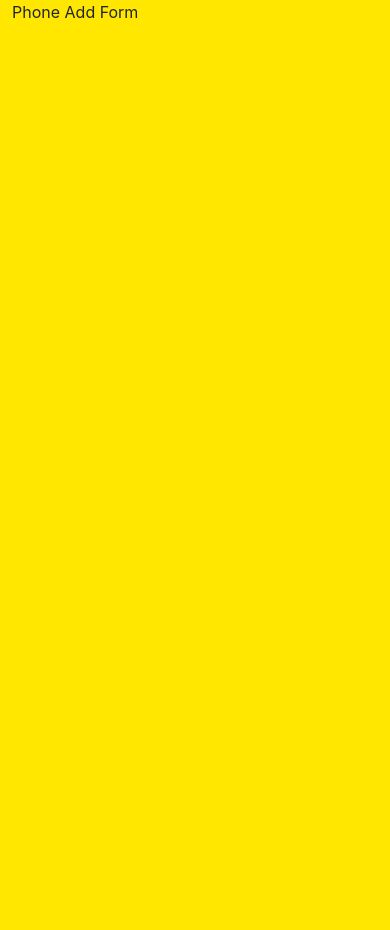
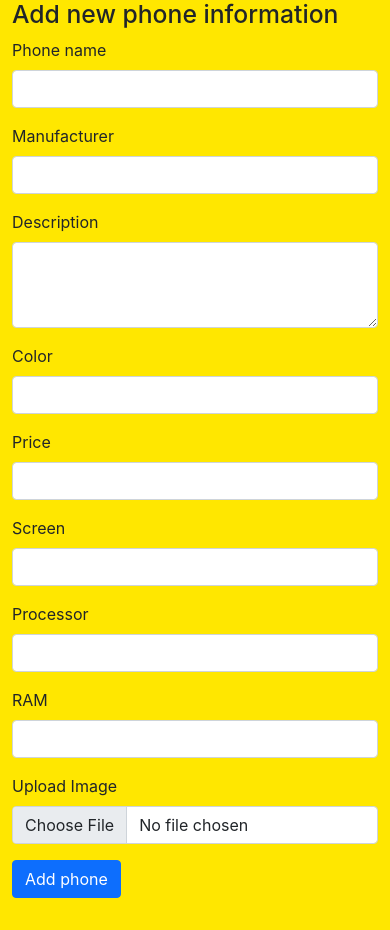
Before and after one commit to acalvom/phone-catalog-react, a React (Create React App) app: page /add in a window 390 px wide. Before the commit the page ends 844 px from the top, so only its background shows below. Built offline with nearby package versions, Linux system fonts and the light colour scheme.

Commit message:
Add form with phone info fields #8

```diff
--- a/src/components/PhoneAdd.jsx
+++ b/src/components/PhoneAdd.jsx
@@ -1,10 +1,79 @@
 import React from 'react';
 import {Container} from "react-bootstrap";
+import {useForm} from "react-hook-form";
 
 const PhoneAdd = () => {
+    const {register, handleSubmit, formState: {errors}} = useForm();
+    const onSubmit = data => console.log(data);
+
     return (
         <Container>
-            Phone Add Form
+            <h2>Add new phone information</h2>
+            <form onSubmit={handleSubmit(onSubmit)}>
+                <div className="mb-3">
+                    <label htmlFor="phoneName" className="form-label">Phone name</label>
+                    <input type="text" className="form-control" id="phoneName"
+                           {...register("phoneName", {required: true})}/>
+                    {errors.phoneName && "Phone name is required"}
+                </div>
+
+                <div className="mb-3">
+                    <label htmlFor="phoneManufacturer" className="form-label">Manufacturer</label>
+                    <input type="text" className="form-control" id="phoneManufacturer"
+                           {...register("phoneManufacturer", {required: true})}/>
+                    {errors.manufacturer && "Phone manufacturer is required"}
+                </div>
+
+                <div className="mb-3">
+                    <label htmlFor="phoneDescription" className="form-label">Description</label>
+                    <textarea className="form-control" id="phoneDescription" rows="3"
+                              {...register("phoneDescription", {required: true})}/>
+                    {errors.phoneDescription && "Phone description is required"}
+                </div>
+                <div className="mb-3">
+                    <label htmlFor="phoneColor" className="form-label">Color</label>
+                    <input type="text" className="form-control" id="phoneColor"
+                           {...register("phoneColor", {required: true})}/>
+                    {errors.phoneColor && "Phone color is required"}
+                </div>
+                <div className="mb-3">
+                    <label htmlFor="phonePrice" className="form-label">Price</label>
+                    <input type="text" className="form-control" id="phonePrice"
+                           {...register("phonePrice", {required: true})}/>
+                    {errors.phonePrice && "Phone price is required"}
+                </div>
+
+                <div className="mb-3">
+                    <label htmlFor="phoneScreen" className="form-label">Screen </label>
+                    <input type="text" className="form-control" id="phoneScreen"
+                           {...register("phoneScreen")}/>
+                </div>
+
+                <div className="mb-3">
+                    <label htmlFor="phoneProcessor" className="form-label">Processor</label>
+                    <input type="text" className="form-control" id="phoneProcessor"
+                           {...register("phoneProcessor")}/>
+                </div>
+
+                <div className="mb-3">
+                    <label htmlFor="phoneRam" className="form-label">RAM</label>
+                    <input type="text" className="form-control" id="phoneRam"
+                           {...register("phoneRam", {required: true})}/>
+                    {errors.phoneRam && "Phone RAM is required"}
+                </div>
+
+                <div className="mb-3">
+                    <label htmlFor="phoneImage" className="form-label">Upload Image</label>
+                    <input type="file" className="form-control" id="phoneImage"
+                           {...register("phoneImage", {required: true})}/>
+                    {errors.phoneImage && "Phone image is required"}
+                </div>
+
+                <div className="mb-3">
+                    <button type="submit" className="btn btn-primary mb-3">Add phone</button>
+                </div>
+            </form>
+
         </Container>
     );
 };
```
